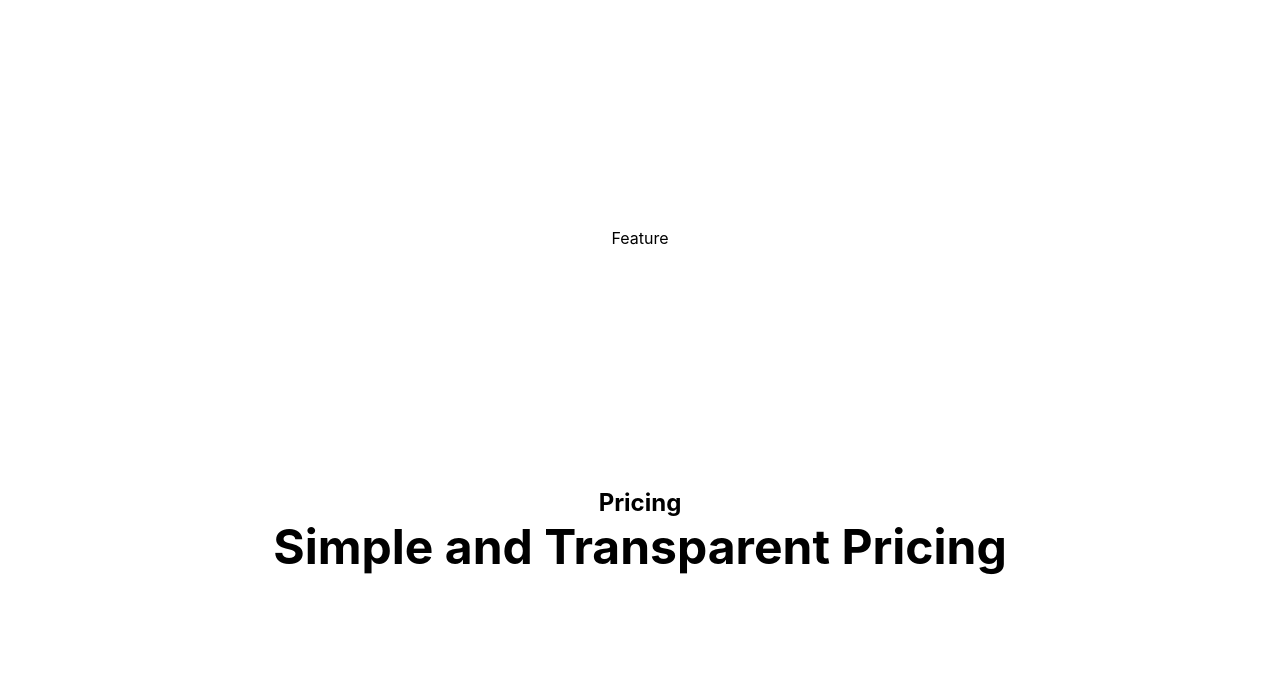
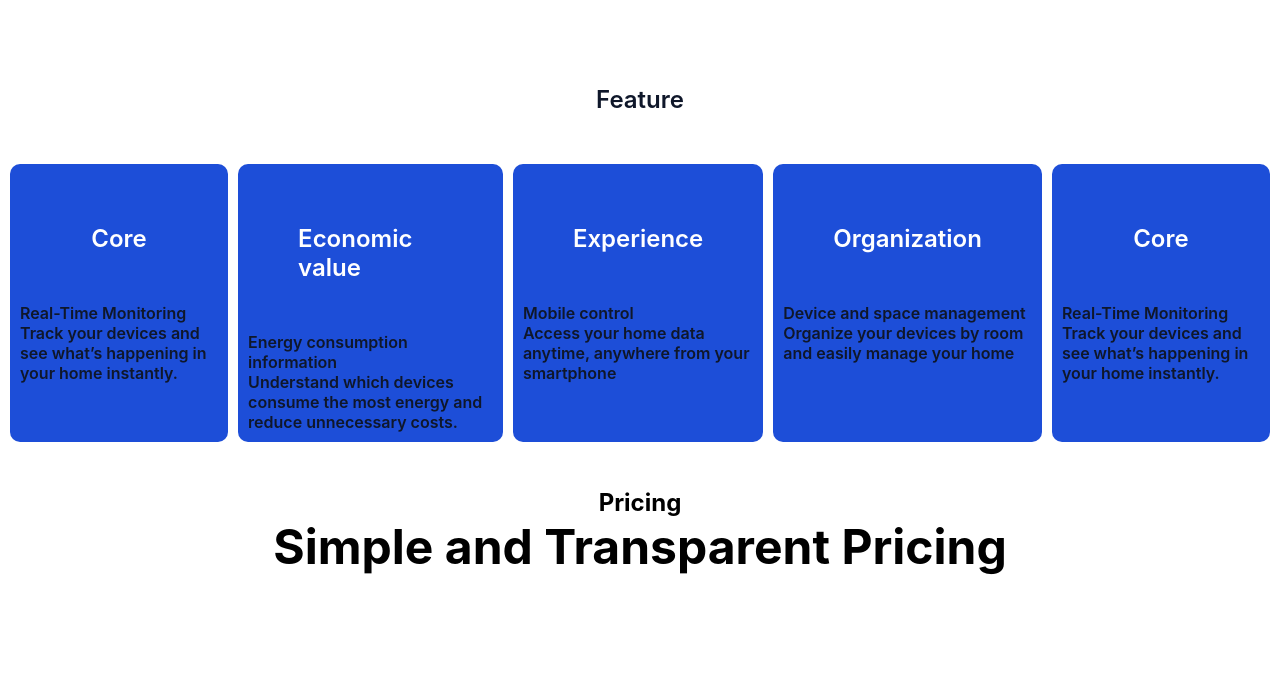
Before and after one commit to upc-pre-202610-1asi0729-11896-techwatch/techwatch-landing, a plain HTML site: page index.html in a window 1280 px wide. Shown: the part 882-1555 px from the top of the page. Drawn offline with Linux system fonts and the light colour scheme.

```diff
--- a/index.html
+++ b/index.html
@@ -30,7 +30,47 @@
   </header>
 
   <main class="main">
-      <section id="feature">Feature</section>
+      <section id="feature">
+          <div class="container-feature">
+              <h2>Feature</h2>
+              <div class="container-feature-div">
+
+                  <div class="card-feature">
+                      <h2>Core</h2>
+                      <p>Real-Time Monitoring</p>
+                      <p>Track your devices and see what’s happening in your home instantly.</p>
+                  </div>
+
+                  <div class="card-feature">
+                      <h2>Economic value</h2>
+                      <p>Energy consumption information</p>
+                      <p>Understand which devices consume the most energy and reduce unnecessary costs.</p>
+                  </div>
+
+                  <div class="card-feature">
+                      <h2>Experience</h2>
+                      <p>Mobile control</p>
+                      <p>Access your home data anytime, anywhere from your smartphone</p>
+                  </div>
+
+                  <div class="card-feature">
+                      <h2>Organization</h2>
+                      <p>Device and space management</p>
+                      <p>Organize your devices by room and easily manage your home</p>
+                  </div>
+
+                  <div class="card-feature">
+                      <h2>Core</h2>
+                      <p>Real-Time Monitoring</p>
+                      <p>Track your devices and see what’s happening in your home instantly.</p>
+                  </div>
+              </div>
+
+
+          </div>
+
+
+      </section>
 
       <section id="pricing">
           <h2>Pricing</h2>
--- a/style.css
+++ b/style.css
@@ -141,6 +141,42 @@
         justify-content: center;
         padding: var(--border-small);
     }
+    #feature{
+        .container-feature{
+            h2{
+                display: flex;
+                flex-direction: column;
+                align-items: center;
+                justify-content: center;
+                color: var(--text-main);
+                font-weight: var(--font-weight);
+                padding: var(--border);
+            }
+            .container-feature-div{
+                display: flex;
+                flex-direction: row;
+                gap: var(--border-small);
+
+                .card-feature{
+                    border-radius: var(--border-small);
+                    background-color: var(--primary-hover);
+                    font-weight: var(--font-weight);
+                    padding: var(--border-small);
+                    h2{
+                        display: flex;
+                        align-items: center;
+                        justify-content: center;
+                        color: var(--text-third);
+                    }
+                    p{
+                        color: var(--text-main);
+                    }
+                }
+            }
+        }
+
+    }
+
     #pricing{
         h3{
             font-size: var(--h1);
@@ -218,4 +254,5 @@
             }
         }
     }
+
     }
```
Lines whose indentation alone changed are shown as unchanged.
